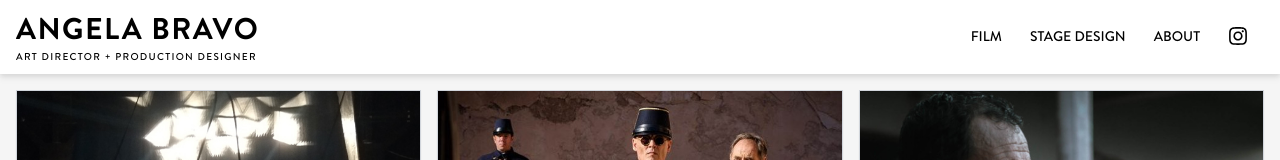
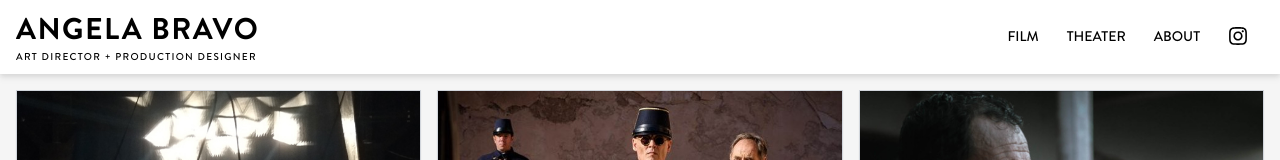
Before and after one commit to gusano/angela.github.io, a React (Vite) app: page /#/ in a window 1280 px wide. Shown: the top 160 px of the page. Built offline with nearby package versions, Linux system fonts and the light colour scheme; a web font is replaced by a local one.

Commit message:
Change ategory name to Theater

```diff
--- a/src/Layout.tsx
+++ b/src/Layout.tsx
@@ -12,8 +12,8 @@ const menuItems = [
     key: 'film',
     label: 'Film',
   }, {
-    key: 'stage-design',
-    label: 'Stage Design',
+    key: 'theater',
+    label: 'Theater',
   }, {
     key: 'about',
     label: 'About',
--- a/src/constants.ts
+++ b/src/constants.ts
@@ -3,8 +3,8 @@ export const menuItems = [
     key: 'film',
     label: 'Film',
   }, {
-    key: 'stage-design',
-    label: 'Stage Design',
+    key: 'theater',
+    label: 'Theater',
   }, {
     key: 'about',
     label: 'About',
--- a/src/projects.ts
+++ b/src/projects.ts
@@ -3,7 +3,7 @@ import type { Project } from './types'
 export const projects: Project[] = [
   {
     key: 'the-hive-la-colmena',
-    category: 'stage-design',
+    category: 'theater',
     title: 'The Hive + La Colmena',
     position: 'Art Director + Stage Designer',
     media: 'colmena',
@@ -56,7 +56,7 @@ export const projects: Project[] = [
     vimeo: '39093793',
   }, {
     key: 'dos-cables',
-    category: 'stage-design',
+    category: 'theater',
     title: 'Dos Cables',
     position: 'Art direction + Scenography',
     media: 'cables',
@@ -64,7 +64,7 @@ export const projects: Project[] = [
     youtube: 'S3rEql9H-Ss',
   }, {
     key: 'cinehuerta',
-    category: 'stage-design',
+    category: 'theater',
     title: 'Cinehuerta',
     position: 'Direction + Art Direction',
     media: 'cinehuerta',
@@ -94,7 +94,7 @@ export const projects: Project[] = [
     youtube: 'c6MMX4aI-HA',
   }, {
     key: 'conciertos',
-    category: 'stage-design',
+    category: 'theater',
     title: 'Conciertos',
     position: 'Art Director',
     media: 'conciertos',
@@ -102,7 +102,7 @@ export const projects: Project[] = [
     youtube: 'F3jkLCblaLg',
   }, {
     key: 'las-listas',
-    category: 'stage-design',
+    category: 'theater',
     title: 'Las Listas',
     position: 'Art Direction + Costume Design',
     media: 'listas',
@@ -126,7 +126,7 @@ export const projects: Project[] = [
     vimeo: '57240219',
   }, {
     key: 'el-nino-y-los-sortilegios',
-    category: 'stage-design',
+    category: 'theater',
     title: 'El niño y los sortilegios',
     position: 'Development and manufacture of scenographic elements for the opera',
     media: 'sortilegios',
@@ -150,7 +150,7 @@ export const projects: Project[] = [
     videoFirst: true,
   }, {
     key: 'orfeo-and-euridice-at-cielo-drive',
-    category: 'stage-design',
+    category: 'theater',
     title: 'Orfeo & Euridice at Cielo Drive 10050',
     position: 'Stage design, costume design, props',
     media: 'orfeo',
```
